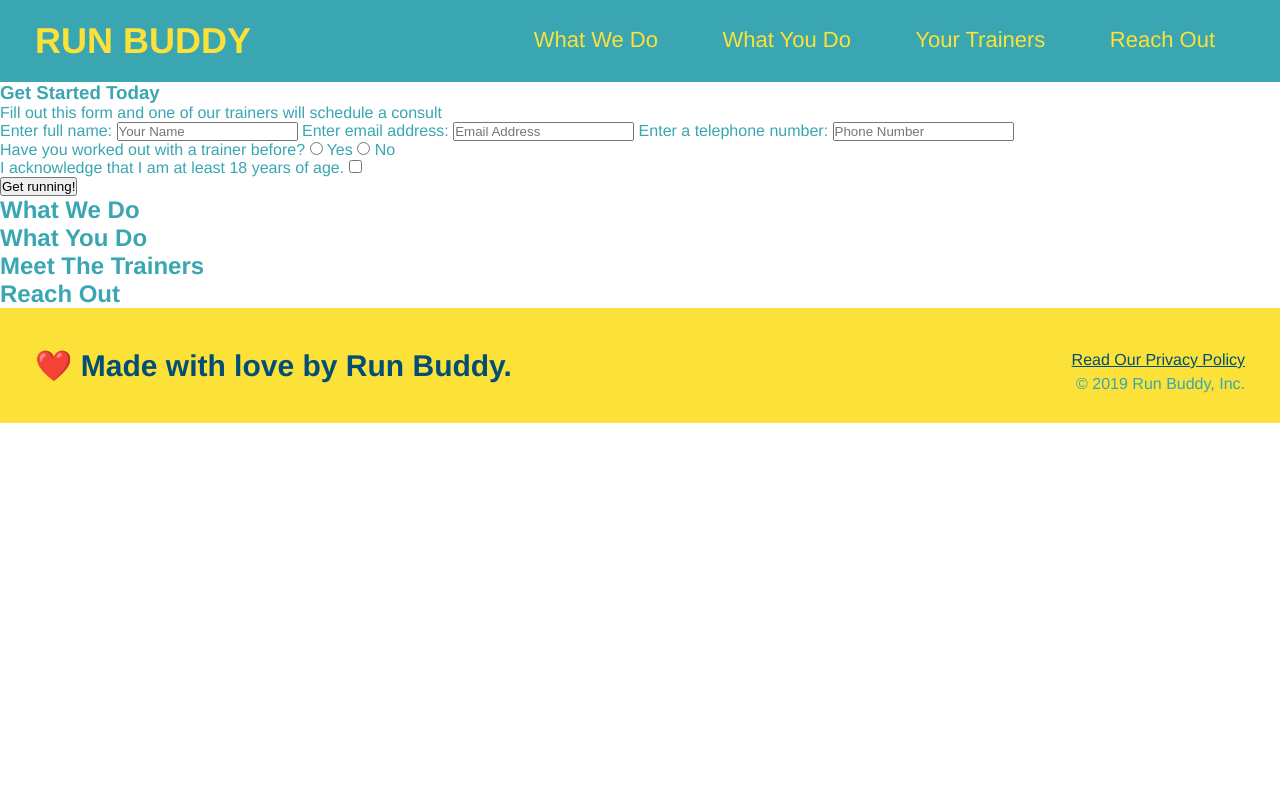
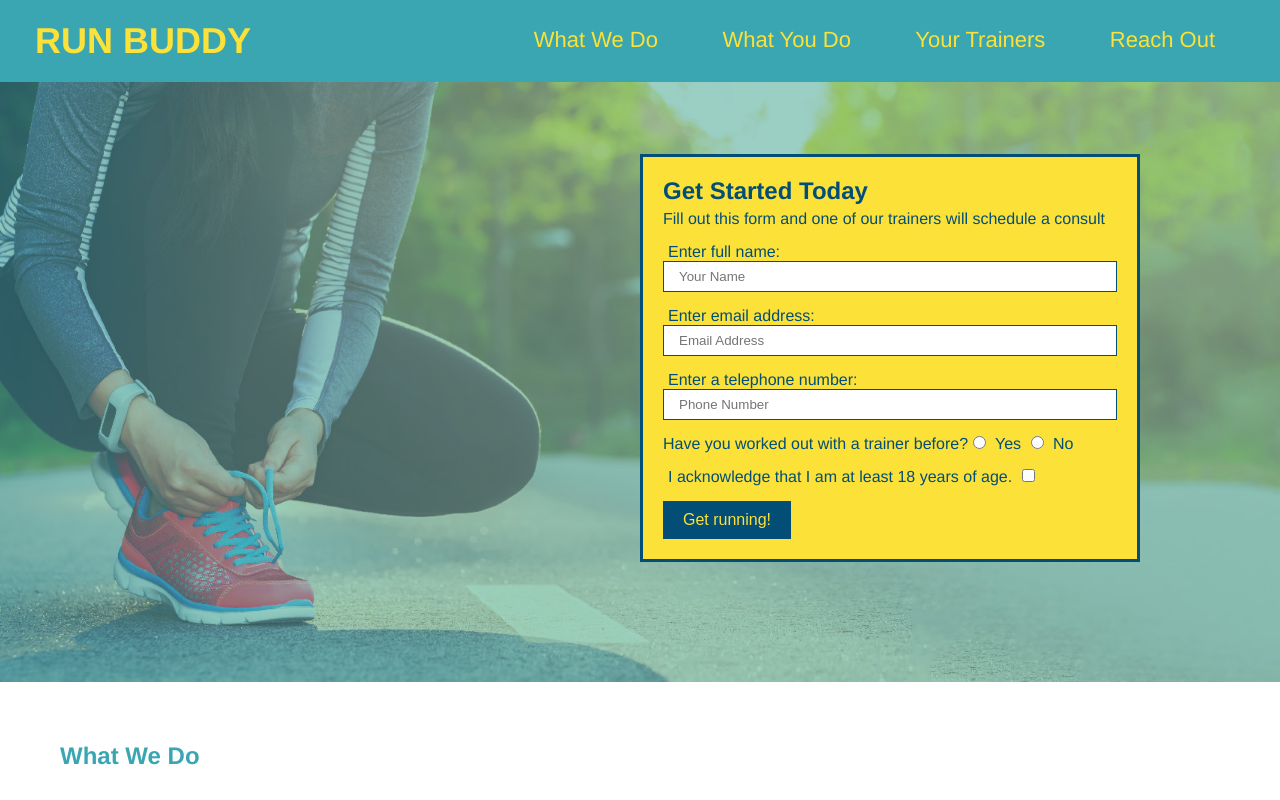
Before and after one commit to virinchiracherla/run-buddy, a plain HTML site: page index.html in a window 1280 px wide. Shown: the top 800 px of the page. Drawn offline with Linux system fonts and the light colour scheme.

Commit message:
Styled form page

```diff
--- a/assets/css/style.css
+++ b/assets/css/style.css
@@ -82,3 +82,60 @@ footer div{
 footer a{
     color: #024e76;
 }
+
+section {
+    padding: 60px;
+}
+
+/* Hero Style Start */
+.hero {
+    background-image: url("../images/hero-bg.jpg");
+
+    height: 600px;
+    background-size: cover;
+    background-position: center;
+    position:relative;
+}
+/* Hero Style End */
+
+.hero-form {
+    background-color: #fce138;
+    padding: 20px;
+    width: 500px;
+    color:#024e76;
+    border: solid 3px #024e76;
+    position: absolute;
+    bottom: 120px;
+    right: 140px;
+}
+
+.hero-form h3 {
+    font-size: 24px;
+    margin: 0;
+}
+
+.hero-form p{
+    margin: 5px 0 15px 0;
+}
+
+.form-input{
+    border: 1px solid #024e76;
+    display: block;
+    padding: 7px 15px;
+    font: size 16px;
+    color: #024e76;
+    width: 100%;
+    margin-bottom: 15px;
+}
+
+.hero-form label{
+    margin: 0 5px;
+}
+
+.hero-form button{
+    color:#fce138;
+    background-color: #024e76;
+    border: none;
+    padding: 10px 20px;
+    font-size: 16px;
+}
--- a/index.html
+++ b/index.html
@@ -37,18 +37,18 @@
         </nav>
         </header>
         <!-- hero/jumbotron -->
-        <section>
-            <div>
+        <section class="hero">
+            <div class="hero-form">
                 <h3>Get Started Today</h3>
                 <p>Fill out this form and one of our trainers will schedule a consult</p>
                 <!-- Add form element -->
                 <form>
                     <label for = "name">Enter full name:</label>
-                    <input type="text" placeholder="Your Name" name = "name" id="name" />
+                    <input type="text" placeholder="Your Name" name = "name" id="name" class="form-input" />
                     <label for = "email">Enter email address:</label>
-                    <input type="email" placeholder="Email Address" name = "email" id="email" />
+                    <input type="email" placeholder="Email Address" name = "email" id="email" class="form-input" />
                     <label for = "phone">Enter a telephone number:</label>
-                    <input type="tel" placeholder="Phone Number" name = "phone" id="phone" />
+                    <input type="tel" placeholder="Phone Number" name = "phone" id="phone" class="form-input"/>
                     <p>
                         Have you worked out with a trainer before?
                         <input type="radio" name="trainer-confirm" id="trainer-yes"/>
```
Also changed, not shown: assets/images/hero-bg.jpg (added).
